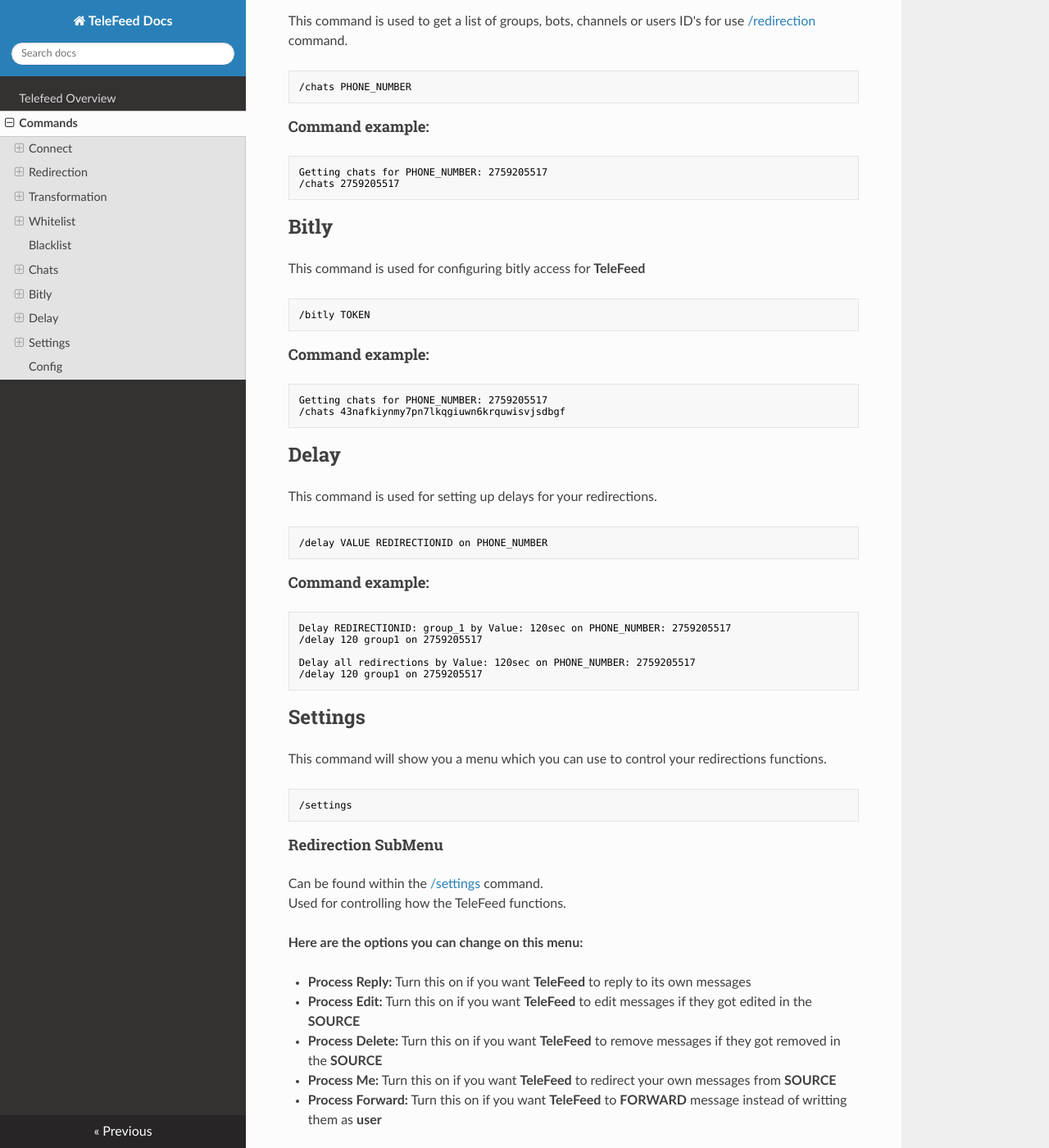
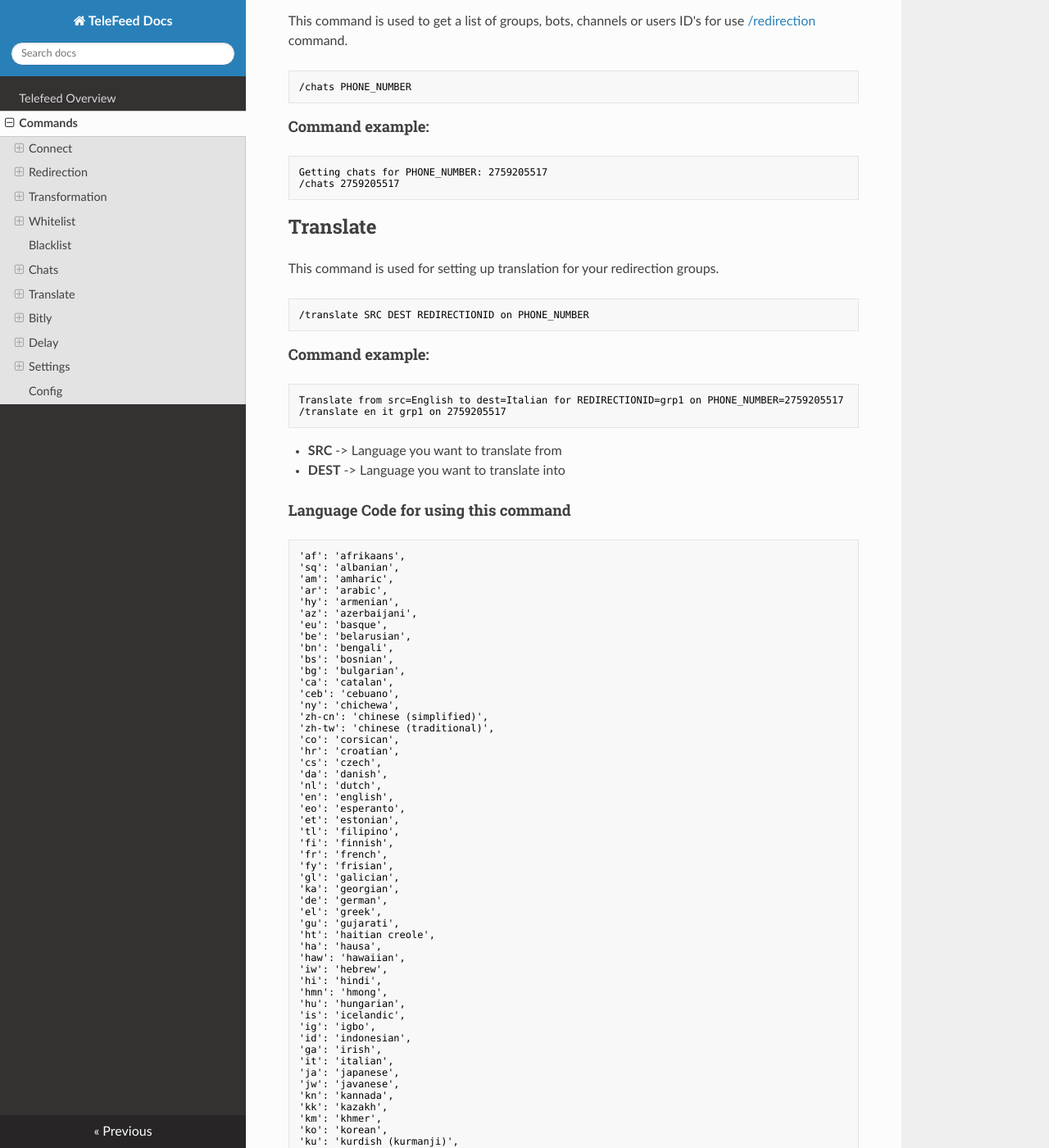
Before and after one commit to PSYR3X/telefeed_docs, an MkDocs documentation site: the page built from docs/commands.md, in a window 1280 px wide and 1400 px high, scrolled down 6432 px. Shown: the whole window at 82% size. Built offline with MkDocs 1.6.1, drawn with Linux system fonts in a browser that asks for light colours; some of the changed text lies outside the part shown.

Commit message:
Adding translation docs

````diff
--- a/docs/commands.md
+++ b/docs/commands.md
@@ -299,6 +299,137 @@ Getting chats for PHONE_NUMBER: 2759205517
 /chats 2759205517
 ```
 
+## Translate
+
+This command is used for setting up translation for your redirection groups.
+
+```nohighlight
+/translate SRC DEST REDIRECTIONID on PHONE_NUMBER
+```
+
+####Command example:
+
+```nohighlight
+Translate from src=English to dest=Italian for REDIRECTIONID=grp1 on PHONE_NUMBER=2759205517
+/translate en it grp1 on 2759205517
+```
+
+* <b>SRC</b>  -> Language you want to translate from
+* <b>DEST</b> -> Language you want to translate into
+
+####Language Code for using this command
+
+```nohighlight
+'af': 'afrikaans',
+'sq': 'albanian',
+'am': 'amharic',
+'ar': 'arabic',
+'hy': 'armenian',
+'az': 'azerbaijani',
+'eu': 'basque',
+'be': 'belarusian',
+'bn': 'bengali',
+'bs': 'bosnian',
+'bg': 'bulgarian',
+'ca': 'catalan',
+'ceb': 'cebuano',
+'ny': 'chichewa',
+'zh-cn': 'chinese (simplified)',
+'zh-tw': 'chinese (traditional)',
+'co': 'corsican',
+'hr': 'croatian',
+'cs': 'czech',
+'da': 'danish',
+'nl': 'dutch',
+'en': 'english',
+'eo': 'esperanto',
+'et': 'estonian',
+'tl': 'filipino',
+'fi': 'finnish',
+'fr': 'french',
+'fy': 'frisian',
+'gl': 'galician',
+'ka': 'georgian',
+'de': 'german',
+'el': 'greek',
+'gu': 'gujarati',
+'ht': 'haitian creole',
+'ha': 'hausa',
+'haw': 'hawaiian',
+'iw': 'hebrew',
+'hi': 'hindi',
+'hmn': 'hmong',
+'hu': 'hungarian',
+'is': 'icelandic',
+'ig': 'igbo',
+'id': 'indonesian',
+'ga': 'irish',
+'it': 'italian',
+'ja': 'japanese',
+'jw': 'javanese',
+'kn': 'kannada',
+'kk': 'kazakh',
+'km': 'khmer',
+'ko': 'korean',
+'ku': 'kurdish (kurmanji)',
+'ky': 'kyrgyz',
+'lo': 'lao',
+'la': 'latin',
+'lv': 'latvian',
+'lt': 'lithuanian',
+'lb': 'luxembourgish',
+'mk': 'macedonian',
+'mg': 'malagasy',
+'ms': 'malay',
+'ml': 'malayalam',
+'mt': 'maltese',
+'mi': 'maori',
+'mr': 'marathi',
+'mn': 'mongolian',
+'my': 'myanmar (burmese)',
+'ne': 'nepali',
+'no': 'norwegian',
+'ps': 'pashto',
+'fa': 'persian',
+'pl': 'polish',
+'pt': 'portuguese',
+'pa': 'punjabi',
+'ro': 'romanian',
+'ru': 'russian',
+'sm': 'samoan',
+'gd': 'scots gaelic',
+'sr': 'serbian',
+'st': 'sesotho',
+'sn': 'shona',
+'sd': 'sindhi',
+'si': 'sinhala',
+'sk': 'slovak',
+'sl': 'slovenian',
+'so': 'somali',
+'es': 'spanish',
+'su': 'sundanese',
+'sw': 'swahili',
+'sv': 'swedish',
+'tg': 'tajik',
+'ta': 'tamil',
+'te': 'telugu',
+'th': 'thai',
+'tr': 'turkish',
+'uk': 'ukrainian',
+'ur': 'urdu',
+'uz': 'uzbek',
+'vi': 'vietnamese',
+'cy': 'welsh',
+'xh': 'xhosa',
+'yi': 'yiddish',
+'yo': 'yoruba',
+'zu': 'zulu',
+'fil': 'Filipino',
+'he': 'Hebrew'
+```
+
+__This command will not work if you use wrong language codes.__
+
 ## Bitly
 
 This command is used for configuring bitly access for <b>TeleFeed</b>
````
Also changed, not shown: docs/index.md (+3 -2 lines).
